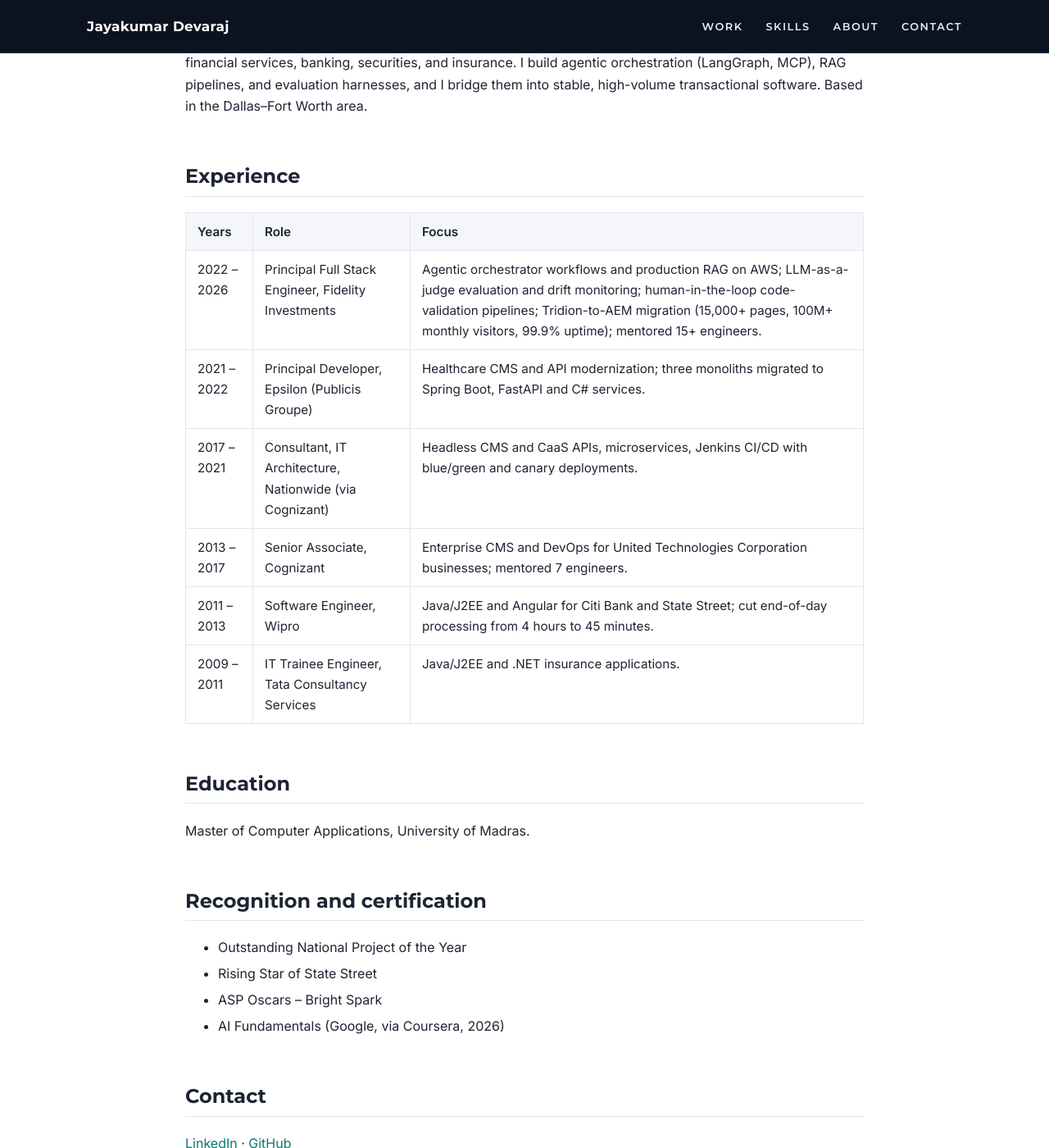
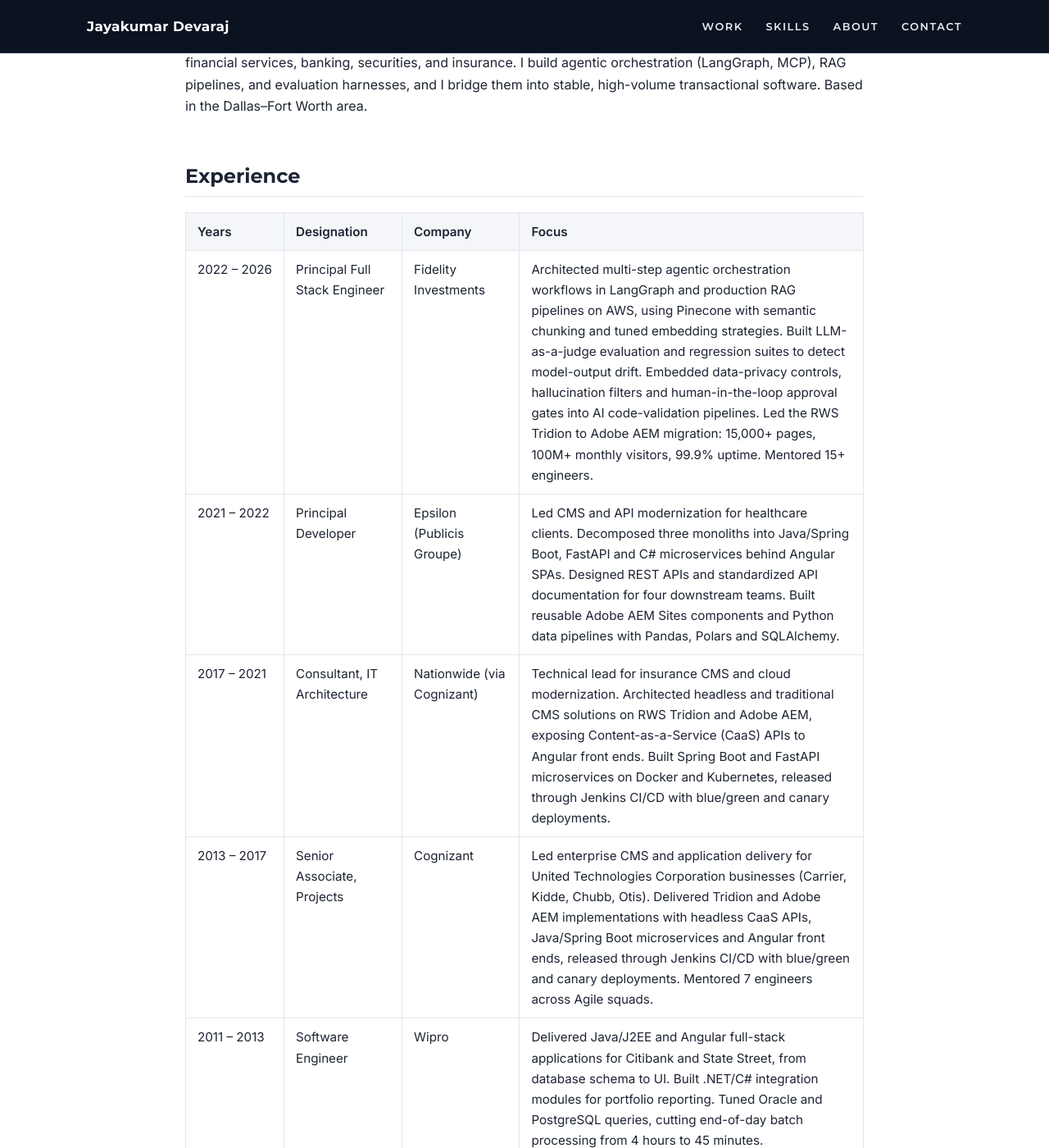
Before and after one commit to jayakumar-devaraj/jayakumar-devaraj.github.io, a Jekyll site: the page built from about.md, in a window 1280 px wide and 1400 px high, scrolled down 256 px. Shown: the whole window at 82% size. Built offline with Jekyll 4.4.1, drawn with Linux system fonts in a browser that asks for light colours; some of the changed text lies outside the part shown.

Commit message:
Split experience into designation and company columns and sharpen each role's description
Descriptions are drawn from the LinkedIn profile export; self-reported percentages are left out.

```diff
--- a/about.md
+++ b/about.md
@@ -7,14 +7,15 @@ Principal Full-Stack and Agentic AI Engineer with 17+ years designing and scalin
 
 ## Experience
 
-| Years | Role | Focus |
-|---|---|---|
-| 2022 – 2026 | Principal Full Stack Engineer, Fidelity Investments | Agentic orchestrator workflows and production RAG on AWS; LLM-as-a-judge evaluation and drift monitoring; human-in-the-loop code-validation pipelines; Tridion-to-AEM migration (15,000+ pages, 100M+ monthly visitors, 99.9% uptime); mentored 15+ engineers. |
-| 2021 – 2022 | Principal Developer, Epsilon (Publicis Groupe) | Healthcare CMS and API modernization; three monoliths migrated to Spring Boot, FastAPI and C# services. |
-| 2017 – 2021 | Consultant, IT Architecture, Nationwide (via Cognizant) | Headless CMS and CaaS APIs, microservices, Jenkins CI/CD with blue/green and canary deployments. |
-| 2013 – 2017 | Senior Associate, Cognizant | Enterprise CMS and DevOps for United Technologies Corporation businesses; mentored 7 engineers. |
-| 2011 – 2013 | Software Engineer, Wipro | Java/J2EE and Angular for Citi Bank and State Street; cut end-of-day processing from 4 hours to 45 minutes. |
-| 2009 – 2011 | IT Trainee Engineer, Tata Consultancy Services | Java/J2EE and .NET insurance applications. |
+| Years | Designation | Company | Focus |
+|---|---|---|---|
+| 2022 – 2026 | Principal Full Stack Engineer | Fidelity Investments | Architected multi-step agentic orchestration workflows in LangGraph and production RAG pipelines on AWS, using Pinecone with semantic chunking and tuned embedding strategies. Built LLM-as-a-judge evaluation and regression suites to detect model-output drift. Embedded data-privacy controls, hallucination filters and human-in-the-loop approval gates into AI code-validation pipelines. Led the RWS Tridion to Adobe AEM migration: 15,000+ pages, 100M+ monthly visitors, 99.9% uptime. Mentored 15+ engineers. |
+| 2021 – 2022 | Principal Developer | Epsilon (Publicis Groupe) | Led CMS and API modernization for healthcare clients. Decomposed three monoliths into Java/Spring Boot, FastAPI and C# microservices behind Angular SPAs. Designed REST APIs and standardized API documentation for four downstream teams. Built reusable Adobe AEM Sites components and Python data pipelines with Pandas, Polars and SQLAlchemy. |
+| 2017 – 2021 | Consultant, IT Architecture | Nationwide (via Cognizant) | Technical lead for insurance CMS and cloud modernization. Architected headless and traditional CMS solutions on RWS Tridion and Adobe AEM, exposing Content-as-a-Service (CaaS) APIs to Angular front ends. Built Spring Boot and FastAPI microservices on Docker and Kubernetes, released through Jenkins CI/CD with blue/green and canary deployments. |
+| 2013 – 2017 | Senior Associate, Projects | Cognizant | Led enterprise CMS and application delivery for United Technologies Corporation businesses (Carrier, Kidde, Chubb, Otis). Delivered Tridion and Adobe AEM implementations with headless CaaS APIs, Java/Spring Boot microservices and Angular front ends, released through Jenkins CI/CD with blue/green and canary deployments. Mentored 7 engineers across Agile squads. |
+| 2011 – 2013 | Software Engineer | Wipro | Delivered Java/J2EE and Angular full-stack applications for Citibank and State Street, from database schema to UI. Built .NET/C# integration modules for portfolio reporting. Tuned Oracle and PostgreSQL queries, cutting end-of-day batch processing from 4 hours to 45 minutes. |
+| 2009 – 2011 | IT Trainee Engineer | Tata Consultancy Services | Built Java/J2EE modules for Cholamandalam MS General Insurance, supporting 100K+ active policies. Automated premium-calculation and claims workflows with C#, ASP.NET and Oracle PL/SQL. |
+{: .experience}
 
 ## Education
 
--- a/assets/css/site.css
+++ b/assets/css/site.css
@@ -197,6 +197,8 @@ a { color: var(--accent-ink); }
 }
 .prose th, .prose td { padding: 10px 14px; border: 1px solid var(--line); text-align: left; vertical-align: top; }
 .prose th { background: var(--paper-2); font-weight: 600; }
+.prose .experience td:first-child { white-space: nowrap; }
+.prose .experience td:nth-child(2), .prose .experience td:nth-child(3) { min-width: 9em; }
 .prose li { margin: .35em 0; }
 .prose .mermaid {
   margin: 1.5em 0; padding: 20px; overflow-x: auto;
```
